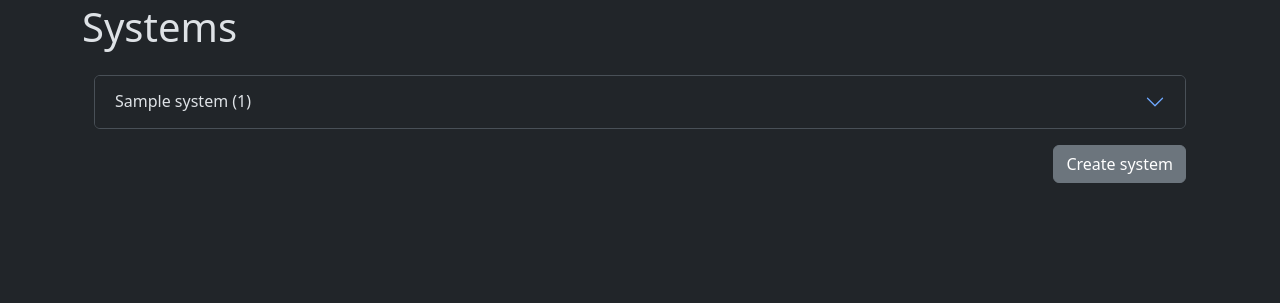
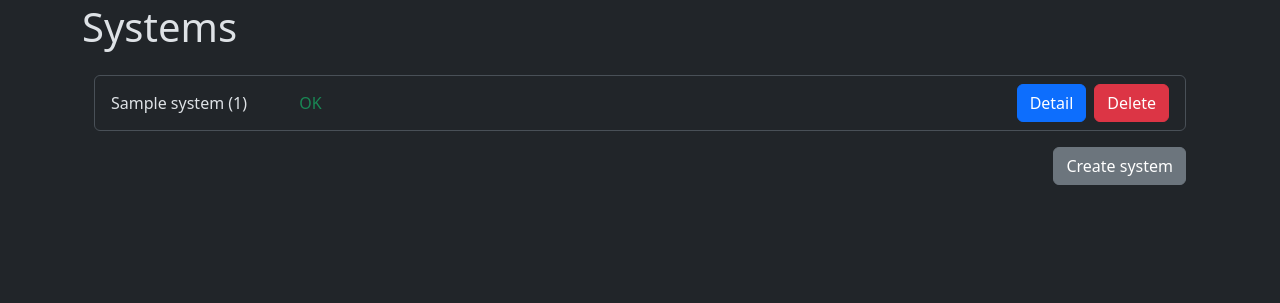
Before and after one commit to IamBahno/IIS-Project, a Flask app: page /systems/ in a window 1280 px wide. Shown: the part 53-356 px from the top of the page. Run offline with Flask 3, Linux system fonts and the light colour scheme; a user stored in the database is signed in; tables that the repository leaves empty hold one stand-in row (values such as "Sample post").

Commit message:
System overview

```diff
--- a/app/auth/routes.py
+++ b/app/auth/routes.py
@@ -316,7 +316,6 @@ def device_detail(system_id, device_id):
 @auth.route("/systems/<int:system_id>/devices/create/",methods=['GET', 'POST'])
 @auth.route("/systems/<int:system_id>/devices/<int:device_id>/edit/",methods=['GET', 'POST'])
 def device_create(system_id, device_id = None):
-    #todo wtforms convert
     form = DeviceEditForm()
     device_types = DeviceType.query.all()
     form.device_type.choices = [(d.id, f"{d.name} ({', '.join(p.name for p in d.parameters)})") for d in device_types]
--- a/app/templates/systems.html
+++ b/app/templates/systems.html
@@ -3,28 +3,15 @@
 <div class="container">
     <h1>Systems</h1>
     <div class="container mt-4">
-        <div class="accordion" id="systemsList">
+        <ul class="list-group">
             {% for system in systems %}
-            <div class="accordion-item">
-                <h2 class="accordion-header">
-                <button class="accordion-button collapsed" type="button" data-bs-toggle="collapse" data-bs-target="#system_{{ system.id }}">
-                    {{ system.name }} ({{ system.id }})
-                </button>
-                </h2>
-                <div id="system_{{ system.id }}" class="accordion-collapse collapse" data-bs-parent="#systemsList">
-                    <div class="accordion-body">
-                        <table class="table table-responsive">
-                            <!-- {% for kpis in system.kpis %}
-                            <tr>
-                                <td>{{ kpis.name }}</div>
-                                <td class="{% if kpis.state == "OK" %}text-success{% else %}text-danger{% endif %}">{{ kpis.state }}</div>
-                            </tr>
-                            {% endfor %} -->
-                            {{system.state}}
-                        </table>
+            <li class="list-group-item d-grid gap-2 d-md-flex justify-content-md-end">
+                <div class="col text-sm-start text-center" style="margin-top:auto;margin-bottom:auto">
+                    {{ system.name }} ({{ system.id }}) <span class="ms-5 {% if system.state == "OK" %}text-success{% else %}text-danger{% endif %}">{{system.state}}</span>
+                </div>
                 {% if current_user.is_authenticated %}
-                        <div class="d-grid gap-2 d-md-flex justify-content-md-end">
-                            <form class="d-grid gap-2 d-md-flex justify-content-md-end" method="POST">
+                <div class="col d-grid gap-2 d-md-flex justify-content-md-end">
+                    <form class="d-grid gap-2 d-md-flex justify-content-md-end" method="POST" action="/systems/{{ system.id }}">
                         <input type="hidden" name="system_id" value="{{ system.id }}">
                         {% if system.button == "Detail" %}
                             <a class="btn btn-primary" href="/systems/{{system.id}}/">{{system.button}}</a>
@@ -34,18 +21,16 @@
                             <button class="btn btn-warning" type="button" name="system-button-request" >{{ system.button }} </button>
                         {% endif %}
                     </form>
-                            <form class="d-grid gap-2 d-md-flex justify-content-md-end" method="POST">
+                    <div class="d-grid gap-2 d-md-flex justify-content-md-end">
                         {% if system.owner == True or current_user.role == "admin" %}
                         <a class="btn btn-danger" href="/systems/{{system.id}}/delete/">Delete</a>
                         {% endif %}
-                            </form>
+                    </div>
                 </div>
                 {% endif %}
-                    </div>
-                </div>
-            </div>
+            </li>
             {% endfor %}
-        </div>
+        </ul>
         {% if current_user.is_authenticated %}
         <div class="d-grid gap-2 d-md-flex justify-content-md-end mt-3">
             <a class="btn btn-secondary" href="/systems/create">Create system</a>
```
Lines whose indentation alone changed are shown as unchanged.
